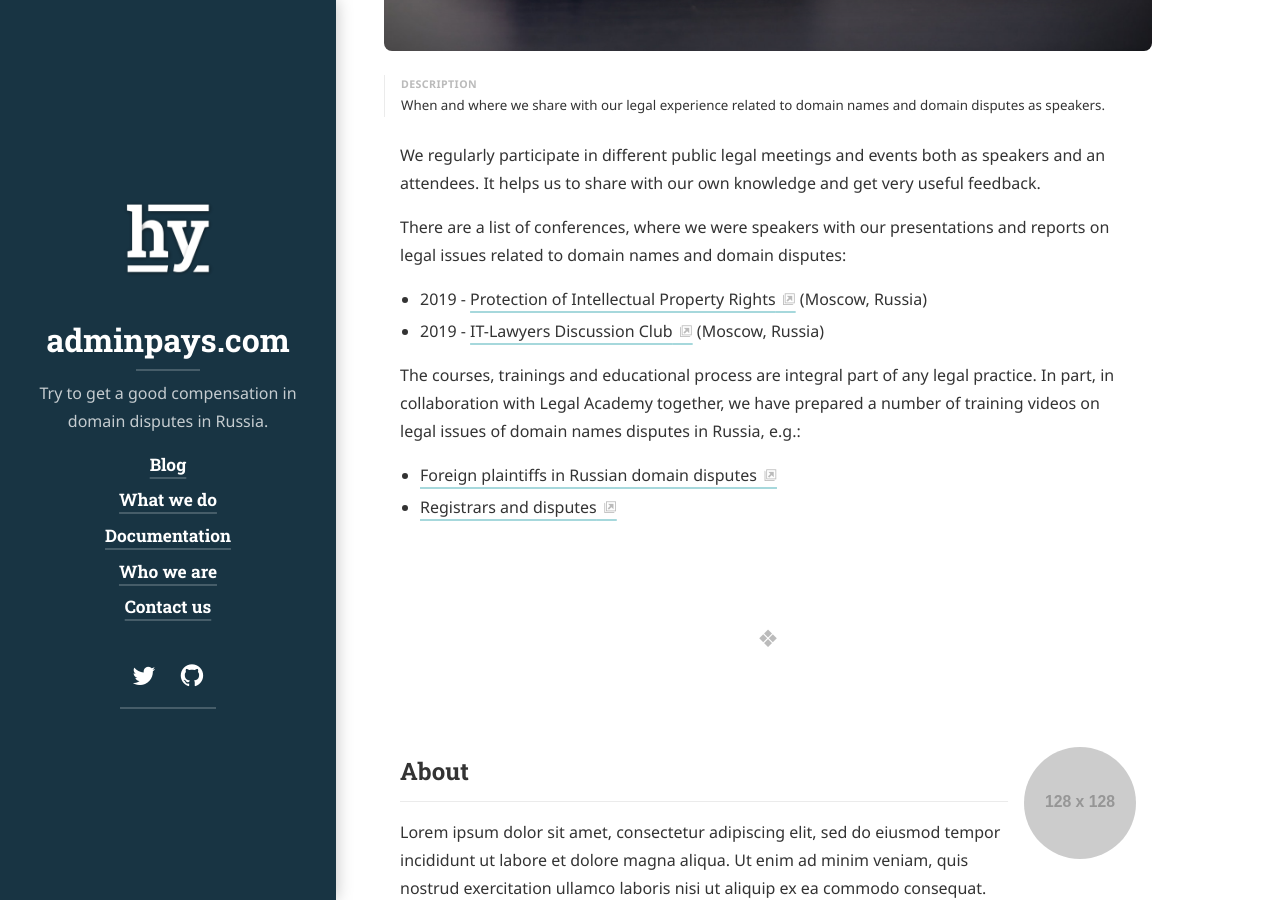
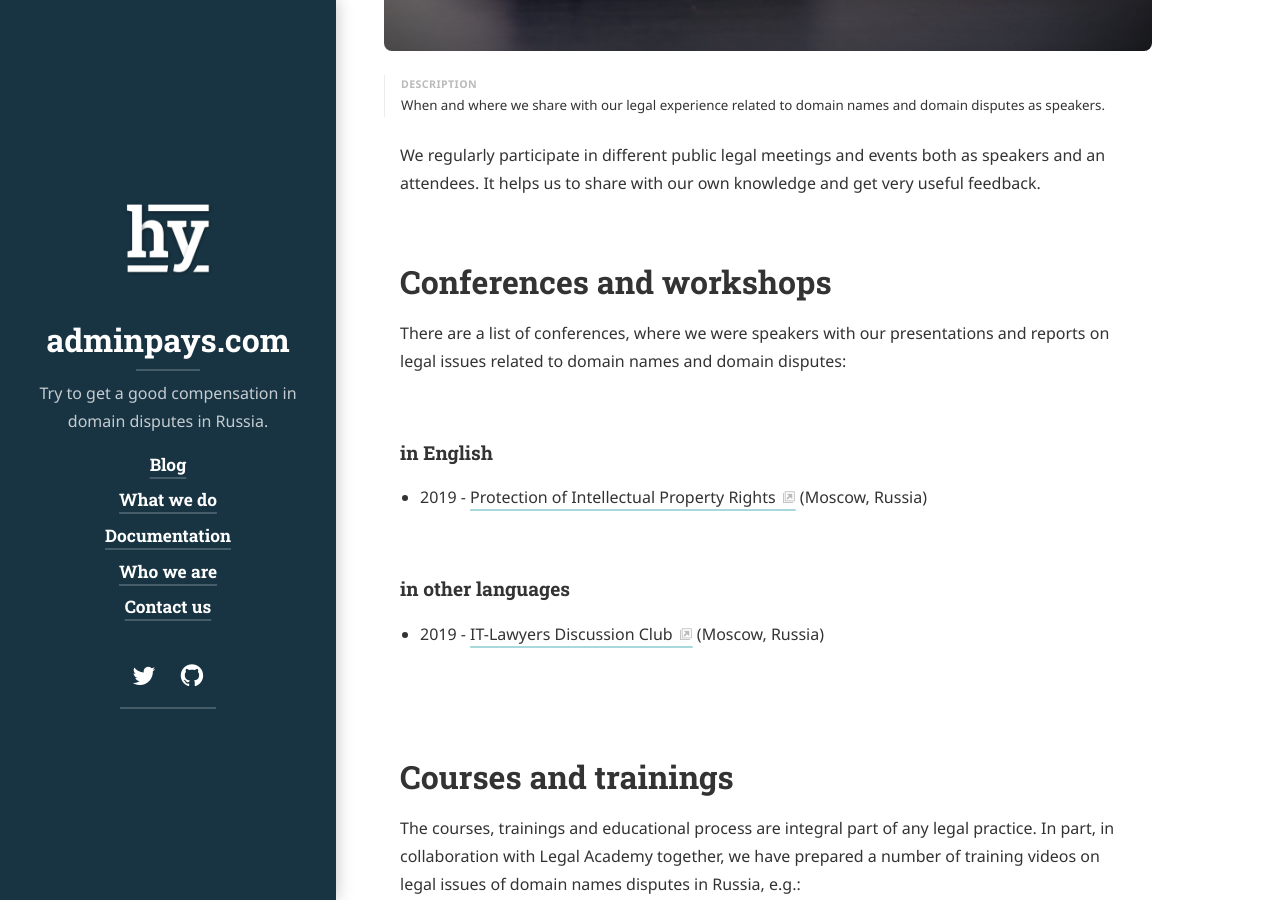
Before and after one commit to xCounsel/adminpays, a Jekyll site: the page built from _projects/conferences.md, in a window 1280 px wide and 900 px high, scrolled down 603 px. Built offline with Jekyll 4.4.1, drawn with Linux system fonts in a browser that asks for light colours; cached includes are drawn as plain includes; nearby versions of some CDN libraries; some web fonts are replaced; library files that are not in the unit come from our copies.

Commit message:
Update conferences.md

```diff
--- a/_projects/conferences.md
+++ b/_projects/conferences.md
@@ -21,13 +21,24 @@ theme_color: '#193747'
 sitemap: false
 ---
 
-
 We regularly participate in different public legal meetings and events both as speakers and an attendees. It helps us to share with our own knowledge and get very useful feedback.
 
+# Conferences and workshops
+
 There are a list of conferences, where we were speakers with our presentations and reports on legal issues related to domain names and domain disputes:
+
+### in English
+
 * 2019 - [Protection of Intellectual Property Rights](https://en.bwforum.ru/conference/intellectual-property2019#rec125640790) (Moscow, Russia)
+
+### in other languages
+
 * 2019 - [IT-Lawyers Discussion Club](http://dorotenko.pro/ru/kardamon-report-for-itldc/) (Moscow, Russia)
 
+<br/>
+
+
+# Courses and trainings
 
 The courses, trainings and educational process are integral part of any legal practice. In part, in collaboration with Legal Academy together, we have prepared a number of training videos on legal issues of domain names disputes in Russia, e.g.:
 * [Foreign plaintiffs in Russian domain disputes](https://lfacademy.ru/course/2232751)
```
